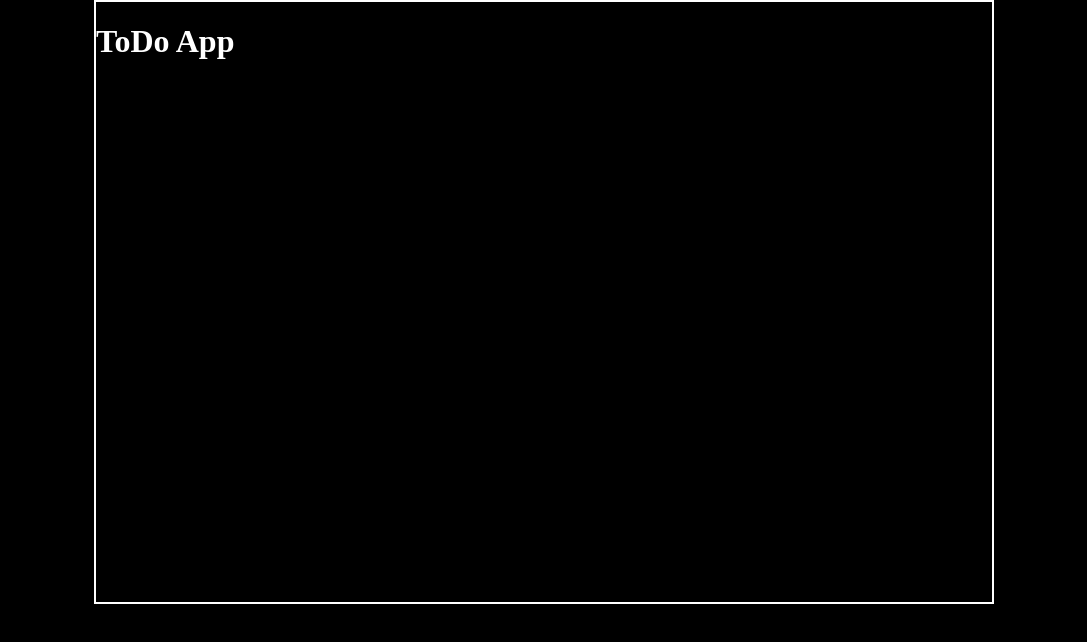
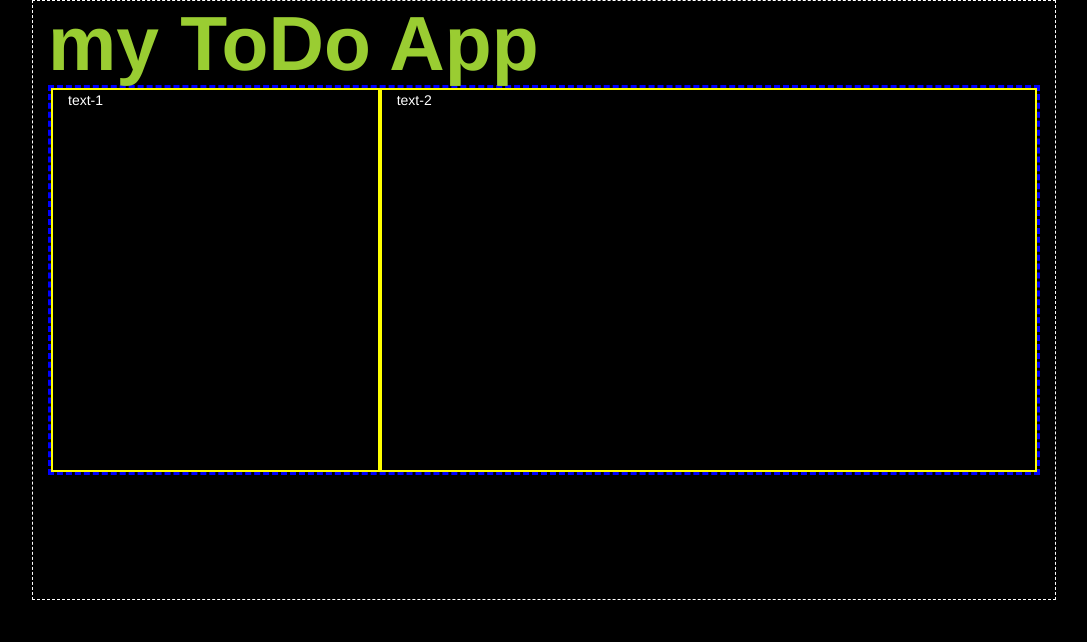
Before and after one commit to gabserna/todo-list, a plain HTML site: page index.html in a window 1280 px wide. Shown: the whole page, without its empty margins (96-1183 px from the left). Drawn offline with nearby package versions, Linux system fonts and the light colour scheme.

Commit message:
stylesheet links added to html styled 2easy view

```diff
--- a/index.html
+++ b/index.html
@@ -5,15 +5,33 @@
     <meta http-equiv="X-UA-Compatible" content="IE=edge">
     <meta name="viewport" content="width=device-width, initial-scale=1.0">
     <link rel="stylesheet" href="https://cdnjs.cloudflare.com/ajax/libs/normalize/5.0.0/normalize.min.css">
-    <link rel='stylesheet' href='https://cdnjs.cloudflare.com/ajax/libs/font-awesome/4.6.3/css/font-awesome.min.css'>
+    <link rel="stylesheet" href="https://cdnjs.cloudflare.com/ajax/libs/font-awesome/4.6.3/css/font-awesome.min.css">
+    <link href="https://cdn.jsdelivr.net/npm/bootstrap@5.3.0-alpha1/dist/css/bootstrap.min.css" rel="stylesheet" integrity="sha384-GLhlTQ8iRABdZLl6O3oVMWSktQOp6b7In1Zl3/Jr59b6EGGoI1aFkw7cmDA6j6gD" crossorigin="anonymous">
+    <link rel="stylesheet" href="https://use.fontawesome.com/releases/v5.6.3/css/all.css">
+    <link rel="stylesheet" href="https://maxcdn.bootstrapcdn.com/bootstrap/3.3.6/css/bootstrap.min.css">
+    <link rel="stylesheet" href="https://maxcdn.bootstrapcdn.com/bootstrap/3.4.1/css/bootstrap.min.css">
+    <script src="https://ajax.googleapis.com/ajax/libs/jquery/3.6.1/jquery.min.js"></script>
+    <script src="https://maxcdn.bootstrapcdn.com/bootstrap/3.4.1/js/bootstrap.min.js"></script>
+
     <link rel="stylesheet" href="style.css">
     <title>2P1 ToDo List</title>
 </head>
 <body>
-    <div class="container">
-        <h1>ToDo App</h1>
+    <div class="container outer">
+        <h1>my ToDo App</h1>
+
+        <div class="container-fluid">
+            <div class="row">
+                <div class="col col-sm-4">text-1</div>
+                <!-- list of todo lists go here -->
+
+                <div class="col col-sm-8">text-2</div>
+                <!-- current todo list name goes here -->
+                <!-- current todo list goes here -->
+            </div>
+        </div>
     </div>
-    <script src='https://cdnjs.cloudflare.com/ajax/libs/vue/2.0.1/vue.min.js'></script>
+
     <script  src="script.js"></script>
 </body>
 </html>
--- a/style.css
+++ b/style.css
@@ -1,10 +1,33 @@
+* {
+}
+
+
 body {
     background-color: #000;
     color: #fff;
 }
 .container {
+    border: 1px dashed #fff;
     margin: 0 auto;
-    border: 2px solid #fff;
-    width: 70%;
+    width: 80%;
     height: 600px;
 }
+h1 {
+    color: yellowgreen;
+    font-weight: bolder;
+    font-size: 6vw;
+    padding: 0;
+    margin: 0;
+}
+
+.container-fluid{
+    border: 3px dashed blue;
+}
+
+.row {
+    height: 30vw;
+}
+
+.col {
+    border: 2px solid yellow;
+}
```
